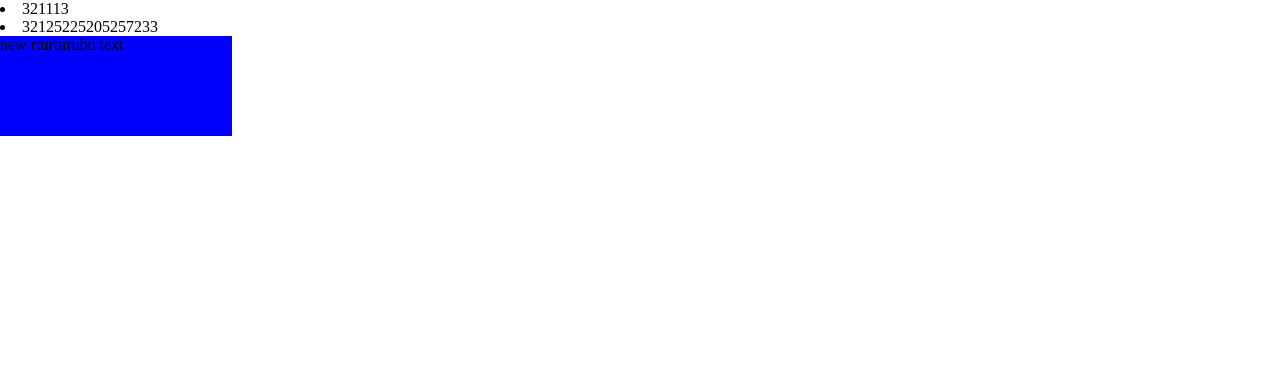
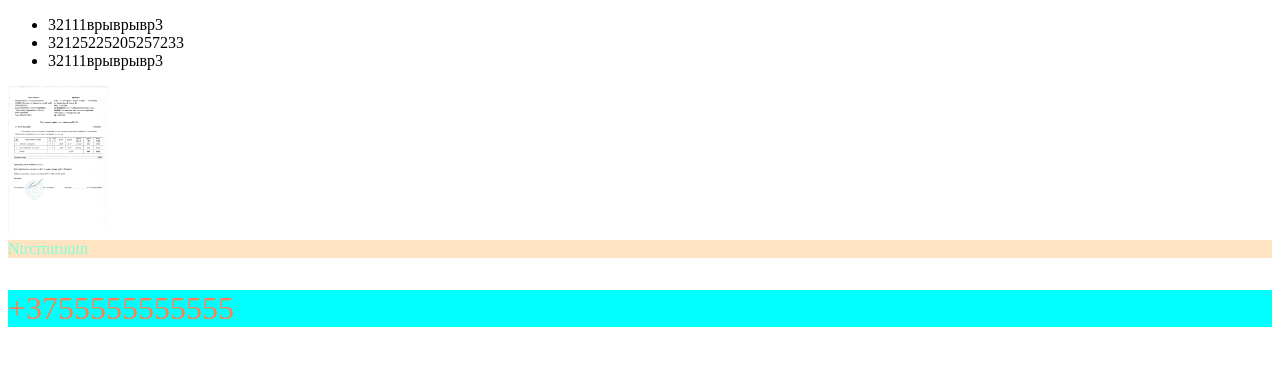
Before and after one commit to Stas5000/rsss, a PHP site: page / in a window 1280 px wide. Shown: the top 366 px of the page. Run offline with PHP 8.4, Linux system fonts and the light colour scheme.

```diff
--- a/rsss/index.html
+++ b/rsss/index.html
@@ -8,14 +8,13 @@
     <title>VSCode</title>
 </head>
 <body>
-
-        <li>321113</li>
+    <ul>
+        <li>32111врыврывр3</li>
         <li>32125225205257233</li>
-
-
-    <article>
-        <p><span class="text-block">new rturturubn text</span><img src="" alt=""></p>
-    </article>
-    <script src="script.js"></script>
+        <li>32111врыврывр3</li>
+    </ul>
+       <img src="qwe.jpg" alt="act" width="100" height="150">
+    <div class="header"">Ntrcrturuutn</div>
+    <p style="color: coral; font-size: xx-large; background-color: cyan;">+3755555555555</p>
 </body>
 </html>
--- a/rsss/stule.css
+++ b/rsss/stule.css
@@ -1,15 +1,6 @@
-* {
-    margin: 0;
-    padding: 0;
+.header {
+  width: 100;
+  height: 20;
+  color: aquamarine;
+  background-color: bisque;
 }
-
-.text-block
-{background-color: blue;
-    display: block;
-    width: 232px;
-    height: 100px;
-}
-
-.text-block :hover{
-  background-color: brown;
-}
```
Also changed, not shown: rsss/qwe.jpg (added).
